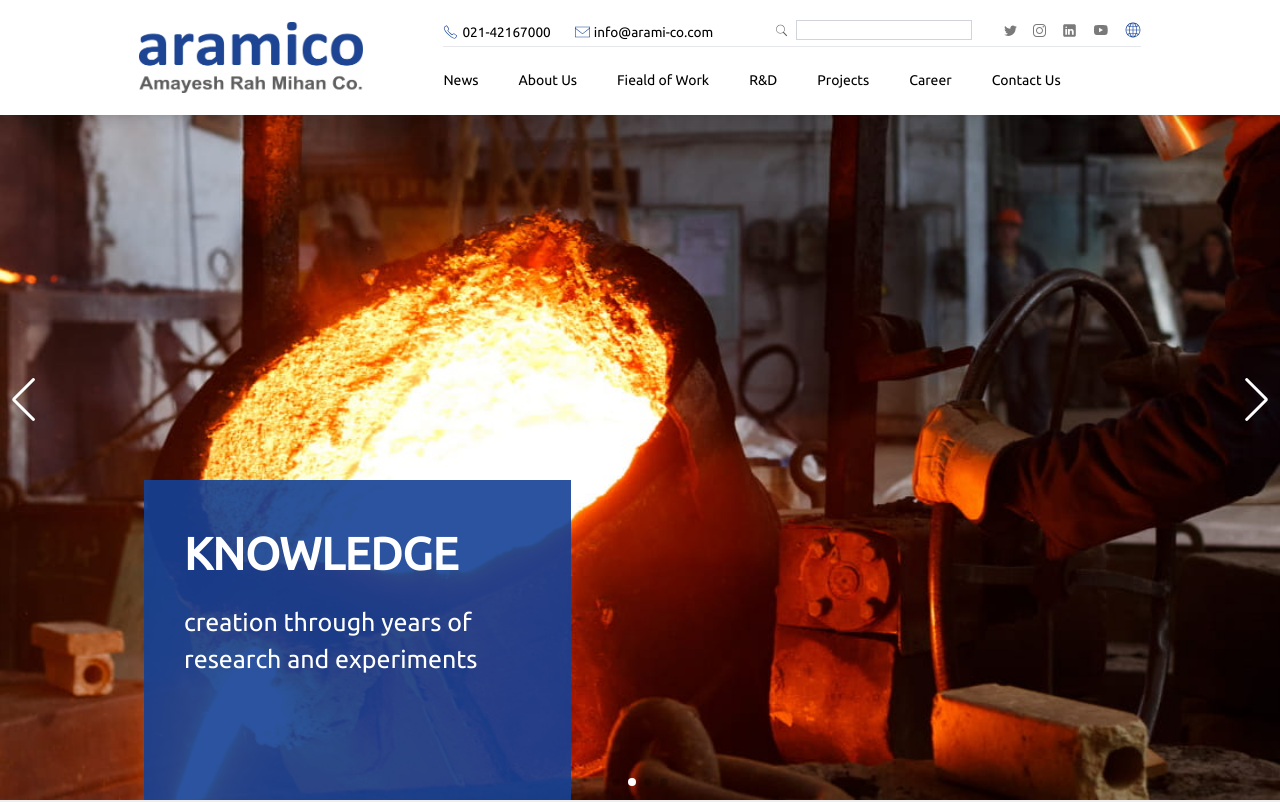
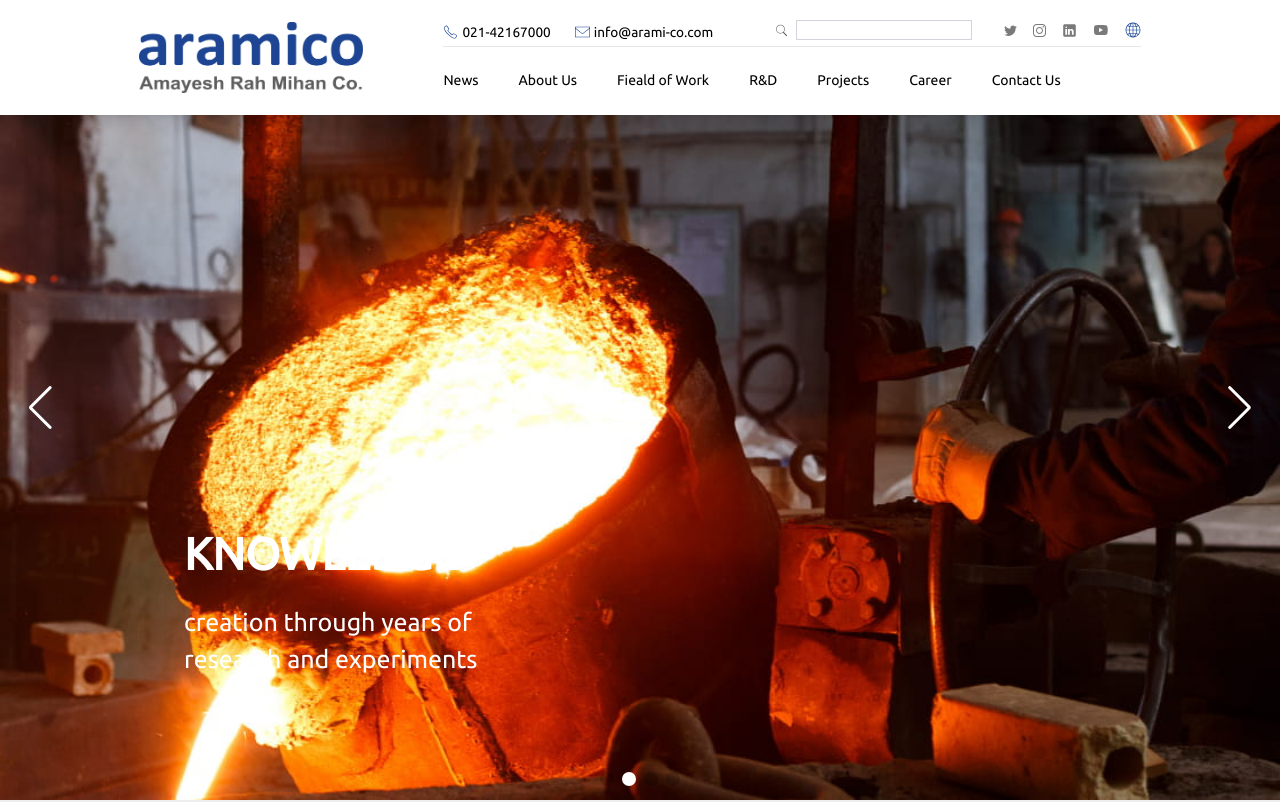
Before and after one commit to mohammadali-amd/aramico, a Next.js app: page / in a window 1280 px wide. Shown: the top 802 px of the page. Built offline with nearby package versions, Linux system fonts and the light colour scheme.

Commit message:
Slider update & fix bugs

```diff
--- a/components/Slider.jsx
+++ b/components/Slider.jsx
@@ -1,6 +1,6 @@
 import Image from "next/image";
 
-export default function Slider({img, title, alt, description, position = 'left-36'}) {
+export default function Slider({img, title, alt, description, position }) {
   return (
     <div className="relative h-full w-full">
       <Image
@@ -9,7 +9,7 @@
         className="h-screen w-full object-cover"
       />
       <div className="inset-0 grid h-full w-full items-end">
-        <div className={`absolute bottom-0 ${position} w-1/3 h-2/5 md:w-1/3 bg-[#144196]/90 p-10`}>
+        <div className={`slider-content-bg absolute bottom-0 ${position ? 'right-36' : 'left-36'} w-1/3 h-2/5 md:w-1/3 bg-primary/90 p-10`}>
           <div className="slider-title">
             <p className="mb-4 text-[45px] text-white font-semibold">
               {title}
--- a/sections/HomePage.jsx
+++ b/sections/HomePage.jsx
@@ -28,7 +28,7 @@
       alt: 'TECHNOLOGY',
       title: 'TECHNOLOGY',
       description: 'advancement by combining youthful energy and years of experience',
-      position: 'right-36'
+      position: 'right',
     },
 
     {
@@ -52,7 +52,7 @@
                 alt={slider.alt}
                 description={slider.description}
                 position={slider.position}
-                />
+              />
             </SwiperSlide>
           ))}
       </SliderLayout>
--- a/styles/globals.css
+++ b/styles/globals.css
@@ -56,3 +56,26 @@
   50%  {opacity: 0;}
   100%   {right:0;opacity: 1;}
 }
+
+/* .slider-content-bg {
+  position: relative;
+  animation: content .5s ease-in;
+}
+@keyframes content {
+  0%  {top:-100%;opacity: 0;}
+  50%  {opacity: 0;}
+  100%   {top:0;opacity: 1;}
+} */
+
+.swiper-button-prev, .swiper-button-next {
+  padding: 1.9rem;
+}
+
+.swiper-button-prev:hover, .swiper-button-next:hover {
+  background-color: black;
+  transition-duration: .5s;
+}
+
+.swiper-pagination-clickable .swiper-pagination-bullet {
+  padding: 7px;
+}
```
